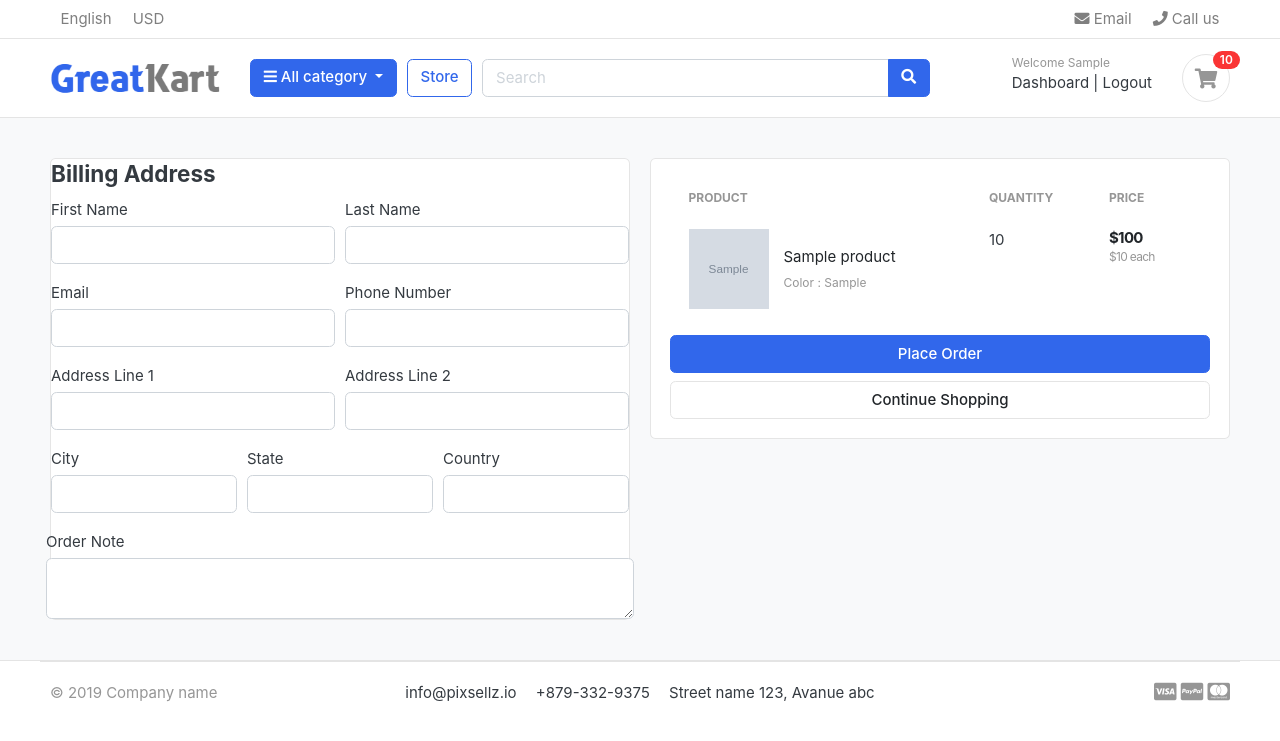
After one commit to Peterumimo/ozonemart-django, a Django app: page /cart/checkout/ in a window 1280 px wide. The commit adds this page. Shown: the top 741 px of the page. Run offline with Django 3.2, Linux system fonts and the light colour scheme; a user stored in the database is signed in; tables that the repository leaves empty hold one stand-in row (values such as "Sample post"); grey boxes marked "Sample" are stand-in pictures; some libraries are stand-ins or nearby versions; some web fonts are replaced.

Commit message:
handled cart and checkout page for the logged in users

```diff
--- a/carts/context_processors.py
+++ b/carts/context_processors.py
@@ -9,7 +9,10 @@ def counter(request):
     else:
         try:
             cart = Cart.objects.filter(cart_id =_cart_id(request))
-            cart_items = CartItem.objects.all().filter(cart=cart[:1])
+            if request.user.is_authenticated:
+                cart_items = CartItem.objects.all().filter(user=request.user)
+            else:
+                cart_items = CartItem.objects.all().filter(cart=cart[:1])
             for cart_item in cart_items:
                 cart_count += cart_item.quantity
         except cart.DoesNotExist:
--- a/carts/models.py
+++ b/carts/models.py
@@ -1,7 +1,7 @@
 from store.models import Product, Variation
 from django.db import models
 from django.db.models.deletion import CASCADE
-
+from accounts.models import Account
 # Create your models here.
 
 class Cart(models.Model):
@@ -14,9 +14,10 @@ class Cart(models.Model):
 
 
 class CartItem(models.Model):
+    user = models.ForeignKey(Account, on_delete=models.CASCADE, null=True)
     product = models.ForeignKey(Product, on_delete=CASCADE)
     variations = models.ManyToManyField(Variation, blank=True)
-    cart    = models.ForeignKey(Cart, on_delete=CASCADE)
+    cart    = models.ForeignKey(Cart, on_delete=CASCADE, null=True)
     quantity = models.IntegerField()
     is_active = models.BooleanField(default=True)
 
--- a/carts/urls.py
+++ b/carts/urls.py
@@ -6,4 +6,6 @@ urlpatterns = [
     path('add_cart/<int:product_id>/', views.add_cart, name='add_cart'),
     path('remove_cart/<int:product_id>/<int:cart_item_id>/', views.remove_cart, name='remove_cart'),
     path('remove_cart_item/<int:product_id>/<int:cart_item_id>/', views.remove_cart_item, name='remove_cart_item'),
+
+    path('checkout/', views.checkout, name = 'checkout'),
 ]
--- a/carts/views.py
+++ b/carts/views.py
@@ -3,6 +3,7 @@ from store.models import Product, Variation
 from django.shortcuts import get_object_or_404, redirect, render
 from django.core.exceptions import ObjectDoesNotExist
 from django.http import HttpResponse
+from django.contrib.auth.decorators import login_required
 
 # Create your views here.
 
@@ -13,74 +14,132 @@ def _cart_id(request):
     return cart
 
 def add_cart(request, product_id):
+    current_user = request.user
     product = Product.objects.get(id=product_id) # get the product
-    product_variation = []
-    if request.method == 'POST':
-        for item in request.POST:
-            key = item
-            value = request.POST[key]
+    # if the user is authenticated
+    if current_user.is_authenticated:
+        product_variation = []
+        if request.method == 'POST':
+            for item in request.POST:
+                key = item
+                value = request.POST[key]
 
-            try:
-                variation = Variation.objects.get(product = product, variation_category__iexact = key,
+                try:
+                    variation = Variation.objects.get(product = product, variation_category__iexact = key,
                                                   variation_value__iexact = value)
-                product_variation.append(variation)
-            except:
-                pass
+                    product_variation.append(variation)
+                except:
+                    pass
 
 
-    try:
-        cart = Cart.objects.get(cart_id =_cart_id(request)) # get the cart using cart_id
-    except Cart.DoesNotExist:
-        cart = Cart.objects.create(
-            cart_id = _cart_id(request)
-        )
-    cart.save()
+        is_cart_item_exists = CartItem.objects.filter(product = product, user=current_user).exists()
+        if is_cart_item_exists:
+            cart_item = CartItem.objects.filter(product=product, user=current_user)
+            ex_var_list =[]
+            id = []
+            for item in cart_item:
+                existing_variation = item.variations.all()
+                ex_var_list.append(list(existing_variation))
+                id.append(item.id)
 
-    is_cart_item_exists = CartItem.objects.filter(product = product, cart = cart).exists()
-    if is_cart_item_exists:
-        cart_item = CartItem.objects.filter(product=product, cart=cart)
-        # existing variations
-        # current variations
-        ex_var_list =[]
-        id = []
-        for item in cart_item:
-            existing_variation = item.variations.all()
-            ex_var_list.append(list(existing_variation))
-            id.append(item.id)
+            if product_variation in ex_var_list:
+                # increase the cart item quality
+                index = ex_var_list.index(product_variation)
+                item_id = id[index]
+                item = CartItem.objects.get(product=product, id =item_id)
+                item.quantity +=1
+                item.save()
+            else:
+                #create cart item
+                item = CartItem.objects.create(product=product, quantity=1, user=current_user)
+                if len(product_variation) > 0:
+                    item.variations.clear()
+                    item.variations.add(*product_variation)
+                item.save()
+        else:
+            cart_item = CartItem.objects.create(
+                product = product,
+                quantity = 1,
+                user = current_user
+            )
+            if len(product_variation) > 0:
+                cart_item.variations.clear()
+                cart_item.variations.add(*product_variation)
+            cart_item.save()
+        return redirect ('cart')
+        # if the user is  not authenticated
+    else:
+        product_variation = []
+        if request.method == 'POST':
+            for item in request.POST:
+                key = item
+                value = request.POST[key]
 
-        print(ex_var_list)
+                try:
+                    variation = Variation.objects.get(product = product, variation_category__iexact = key,
+                                                    variation_value__iexact = value)
+                    product_variation.append(variation)
+                except:
+                    pass
 
-        if product_variation in ex_var_list:
-            # increase the cart item quality
-            index = ex_var_list.index(product_variation)
-            item_id = id[index]
-            item = CartItem.objects.get(product=product, id =item_id)
-            item.quantity +=1
-            item.save()
+
+        try:
+            cart = Cart.objects.get(cart_id =_cart_id(request)) # get the cart using cart_id
+        except Cart.DoesNotExist:
+            cart = Cart.objects.create(
+                cart_id = _cart_id(request)
+            )
+        cart.save()
+
+        is_cart_item_exists = CartItem.objects.filter(product = product, cart = cart).exists()
+        if is_cart_item_exists:
+            cart_item = CartItem.objects.filter(product=product, cart=cart)
+            # existing variations
+            # current variations
+            ex_var_list =[]
+            id = []
+            for item in cart_item:
+                existing_variation = item.variations.all()
+                ex_var_list.append(list(existing_variation))
+                id.append(item.id)
+
+            print(ex_var_list)
+
+            if product_variation in ex_var_list:
+                # increase the cart item quality
+                index = ex_var_list.index(product_variation)
+                item_id = id[index]
+                item = CartItem.objects.get(product=product, id =item_id)
+                item.quantity +=1
+                item.save()
+            else:
+                #create cart item
+                item = CartItem.objects.create(product=product, quantity=1, cart = cart)
+                if len(product_variation) > 0:
+                    item.variations.clear()
+                    item.variations.add(*product_variation)
+                item.save()
         else:
-            #create cart item
-            item = CartItem.objects.create(product=product, quantity=1, cart = cart)
+            cart_item = CartItem.objects.create(
+                product = product,
+                quantity = 1,
+                cart = cart
+            )
             if len(product_variation) > 0:
-                item.variations.clear()
-                item.variations.add(*product_variation)
-            item.save()
-    else:
-        cart_item = CartItem.objects.create(
-            product = product,
-            quantity = 1,
-            cart = cart
-        )
-        if len(product_variation) > 0:
-            cart_item.variations.clear()
-            cart_item.variations.add(*product_variation)
-        cart_item.save()
-    return redirect ('cart')
+                cart_item.variations.clear()
+                cart_item.variations.add(*product_variation)
+            cart_item.save()
+        return redirect ('cart')
 
 def remove_cart(request, product_id, cart_item_id):
-    cart = Cart.objects.get(cart_id =_cart_id(request))
+    #cart = Cart.objects.get(cart_id =_cart_id(request))
     product = get_object_or_404(Product, id = product_id)
     try:
-        cart_item = CartItem.objects.get(product=product, cart=cart, id=cart_item_id)
+        if request.user.is_authenticated:
+            cart_item = CartItem.objects.get(product=product, user=request.user, id=cart_item_id)
+        else:
+            cart = Cart.objects.get(cart_id =_cart_id(request))
+            cart_item = CartItem.objects.get(product=product, cart=cart, id=cart_item_id)
         if cart_item.quantity > 1:
             cart_item.quantity -= 1
             cart_item.save()
@@ -91,9 +150,13 @@ def remove_cart(request, product_id, cart_item_id):
     return redirect('cart')
 
 def remove_cart_item(request, product_id,cart_item_id):
-    cart = Cart.objects.get(cart_id =_cart_id(request))
+    #cart = Cart.objects.get(cart_id =_cart_id(request))
     product = get_object_or_404(Product, id=product_id)
-    cart_item = CartItem.objects.get(product=product, cart=cart, id=cart_item_id)
+    if request.user.is_authenticated:
+        cart_item = CartItem.objects.get(product=product, user=request.user, id=cart_item_id)
+    else:
+        cart = Cart.objects.get(cart_id =_cart_id(request))
+        cart_item = CartItem.objects.get(product=product, cart=cart, id=cart_item_id)
     cart_item.delete()
     return redirect('cart')
 
@@ -102,8 +165,11 @@ def cart(request, total=0, quantity=0, cart_item=None):
     try:
         tax = 0
         grand_total = 0
-        cart = Cart.objects.get(cart_id = _cart_id(request))
-        cart_items = CartItem.objects.filter(cart = cart, is_active = True)
+        if request.user.is_authenticated:
+            cart_items = CartItem.objects.filter(user = request.user, is_active = True)
+        else:
+            cart = Cart.objects.get(cart_id = _cart_id(request))
+            cart_items = CartItem.objects.filter(cart = cart, is_active = True)
         for cart_item in cart_items:
             total += (cart_item.product.price * cart_item.quantity)
             quantity += cart_item.quantity
@@ -121,3 +187,31 @@ def cart(request, total=0, quantity=0, cart_item=None):
         'grand_total': grand_total,
     }
     return render (request, 'store/cart.html', context)
+
+@login_required(login_url='login')
+def checkout(request,total=0, quantity=0, cart_items=None):
+    try:
+        tax = 0
+        grand_total = 0
+        if request.user.is_authenticated:
+            cart_items = CartItem.objects.filter(user = request.user, is_active = True)
+        else:
+            cart = Cart.objects.get(cart_id = _cart_id(request))
+            cart_items = CartItem.objects.filter(cart = cart, is_active = True)
+        for cart_item in cart_items:
+            total += (cart_item.product.price * cart_item.quantity)
+            quantity += cart_item.quantity
+        tax = (2 * total)/100
+        grand_total = total + tax
+
+    except ObjectDoesNotExist:
+        pass
+
+    context = {
+        'total': total,
+        'quantity': quantity,
+        'cart_items': cart_items,
+        'tax' : tax,
+        'grand_total': grand_total,
+    }
+    return render (request, 'store/checkout.html',context)
--- a/ozonemart/settings.py
+++ b/ozonemart/settings.py
@@ -146,5 +146,5 @@ MESSAGE_TAGS = {
 EMAIL_HOST ='smtp.gmail.com'
 EMAIL_POST =587
 EMAIL_HOST_USER ='peterumimo2@gmail.com'
-EMAIL_HOST_PASSWORD ='1759@2020'
+EMAIL_HOST_PASSWORD ='1759@2021#*'
 EMAIL_USE_TLS =True
--- a/templates/store/cart.html
+++ b/templates/store/cart.html
@@ -101,7 +101,7 @@
                 <p class="text-center mb-3">
                     <img src="{% static './images/misc/payments.png' %}" height="26">
                 </p>
-                <a href="./place-order.html" class="btn btn-primary btn-block"> Checkout </a>
+                <a href="{% url 'checkout' %}" class="btn btn-primary btn-block"> Checkout </a>
                 <a href="{% url 'store' %}" class="btn btn-light btn-block">Continue Shopping</a>
             </div> <!-- card-body.// -->
             </div> <!-- card.// -->
--- /dev/null
+++ b/templates/store/checkout.html
@@ -0,0 +1,139 @@
+{% extends 'base.html' %}
+
+{% load static %}
+
+{% block content %}
+
+<section class="section-content padding-y bg">
+    <div class="container">
+
+    <!-- ============================ COMPONENT 1 ================================= -->
+
+    <div class="row">
+        <aside class="col-lg-6">
+    <div class="card">
+        <div class="class-body">
+            <h4 class="card-title" mb-4>Billing Address</h4>
+            <form action="" method="POST">
+                {% csrf_token %}
+                <div class="form-row">
+                    <div class="col form-group">
+                        <label for="">First Name</label>
+                        <input type="text" name="first_name" class="form-control" required >
+                    </div>
+                    <div class="col form-group">
+                        <label for="">Last Name</label>
+                        <input type="text" name="last_name" class="form-control" required >
+                    </div>
+                </div>
+                <div class="form-row">
+                    <div class="col form-group">
+                        <label for="">Email</label>
+                        <input type="email" name="email" class="form-control" required >
+                    </div>
+                    <div class="col form-group">
+                        <label for="">Phone Number</label>
+                        <input type="text" name="phone" class="form-control" required >
+                    </div>
+                </div>
+                <div class="form-row">
+                    <div class="col form-group">
+                        <label for="">Address Line 1</label>
+                        <input type="text" name="address_line_1" class="form-control" required >
+                    </div>
+                    <div class="col form-group">
+                        <label for="">Address Line 2</label>
+                        <input type="text" name="address_line_2" class="form-control" >
+                    </div>
+                </div>
+                <div class="form-row">
+                    <div class="col form-group">
+                        <label for="">City</label>
+                        <input type="text" name="city" class="form-control" required >
+                    </div>
+                    <div class="col form-group">
+                        <label for="">State</label>
+                        <input type="text" name="state" class="form-control" required >
+                    </div>
+                    <div class="col form-group">
+                        <label for="">Country</label>
+                        <input type="text" name="country" class="form-control" required >
+                    </div>
+                </div>
+                    <div class="form-row">
+                        <label for="">Order Note</label>
+                        <textarea name="order_note" rows="2" class="form-control"></textarea>
+                    </div>
+
+
+        </div>
+    </div> <!-- card.// -->
+
+        </aside> <!-- col.// -->
+        <aside class="col-lg-6">
+
+            <div class="card">
+            <div class="card-body">
+                <table class="table table-borderless table-shopping-cart">
+                    <thead class="text-muted">
+                    <tr class="small text-uppercase">
+                      <th scope="col">Product</th>
+                      <th scope="col" width="120">Quantity</th>
+                      <th scope="col" width="120">Price</th>
+
+                    </tr>
+                    </thead>
+                    <tbody>
+                    {% for cart_item in cart_items %}
+                    <tr>
+                        <td>
+                            <figure class="itemside align-items-center">
+                                <div class="aside"><img src="{{ cart_item.product.images.url }}" class="img-sm"></div>
+                                <figcaption class="info">
+                                    <a href="{{ cart_item.product.get_url }}" class="title text-dark">{{cart_item.product.product_name}}</a>
+                                    <p class="text-muted small">
+                                        {% if cart_item.variations.all %}
+                                        {% for item in cart_item.variations.all %}
+                                        {{ item.variation_category | capfirst }} : {{ item.variation_value | capfirst }}<br>
+                                        {% endfor %}
+                                        {% endif %}
+                                    </p>
+                                </figcaption>
+                            </figure>
+                        </td>
+                        <td>
+                            <!-- col.// -->
+
+                                <label for="">{{ cart_item.quantity }}</label>
+
+                        </td>
+                        <td>
+                            <div class="price-wrap">
+                                <var class="price">${{ cart_item.sub_total }}</var>
+                                <small class="text-muted"> ${{ cart_item.product.price }} each </small>
+                            </div> <!-- price-wrap .// -->
+                        </td>
+
+                    </tr>
+                    {% endfor %}
+                    </tbody>
+                    </table>
+
+                <button type="submit" name = "submit" class="btn btn-primary btn-block">Place Order</button>
+                <a href="{% url 'store' %}" class="btn btn-light btn-block">Continue Shopping</a>
+            </form>
+            </div> <!-- card-body.// -->
+            </div> <!-- card.// -->
+
+    </aside> <!-- col.// -->
+
+
+    </div> <!-- row.// -->
+
+    <!-- ============================ COMPONENT 1 END .// ================================= -->
+
+    </div> <!-- container .//  -->
+    </section>
+    <!-- ========================= SECTION CONTENT END// ========================= -->
+
+{% endblock %}
```
Also changed, not shown: accounts/views.py (+49 -1 lines), carts/migrations/0004_auto_20210902_1615.py (added).
